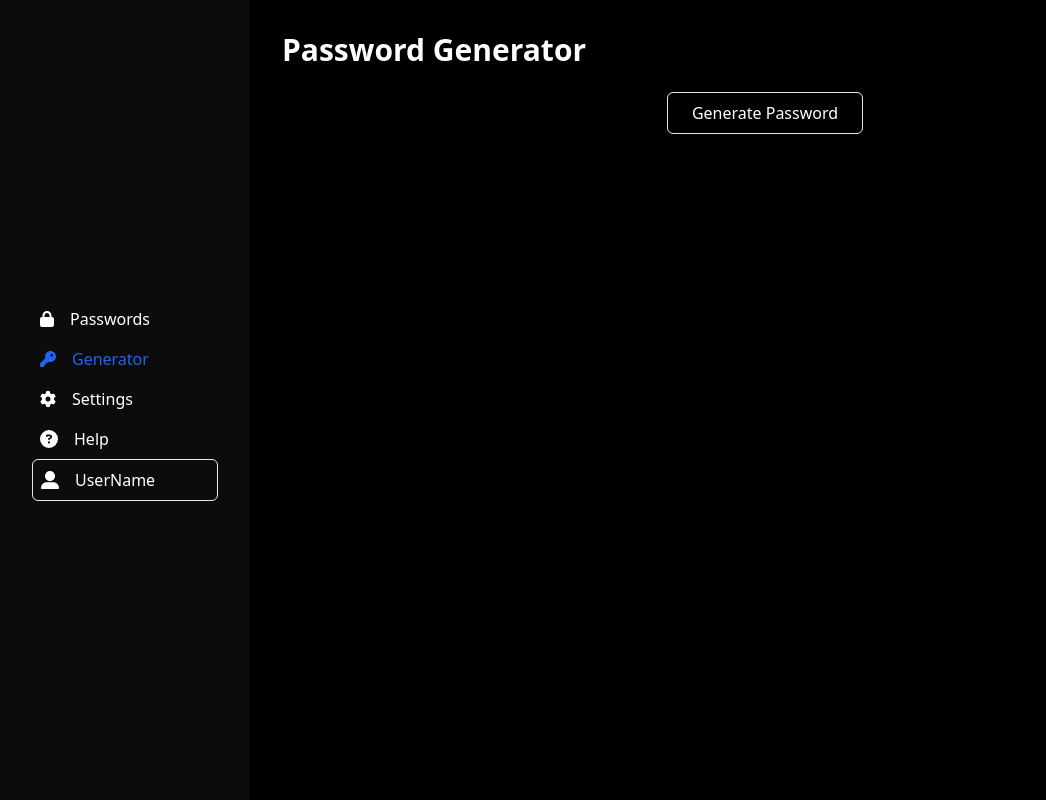
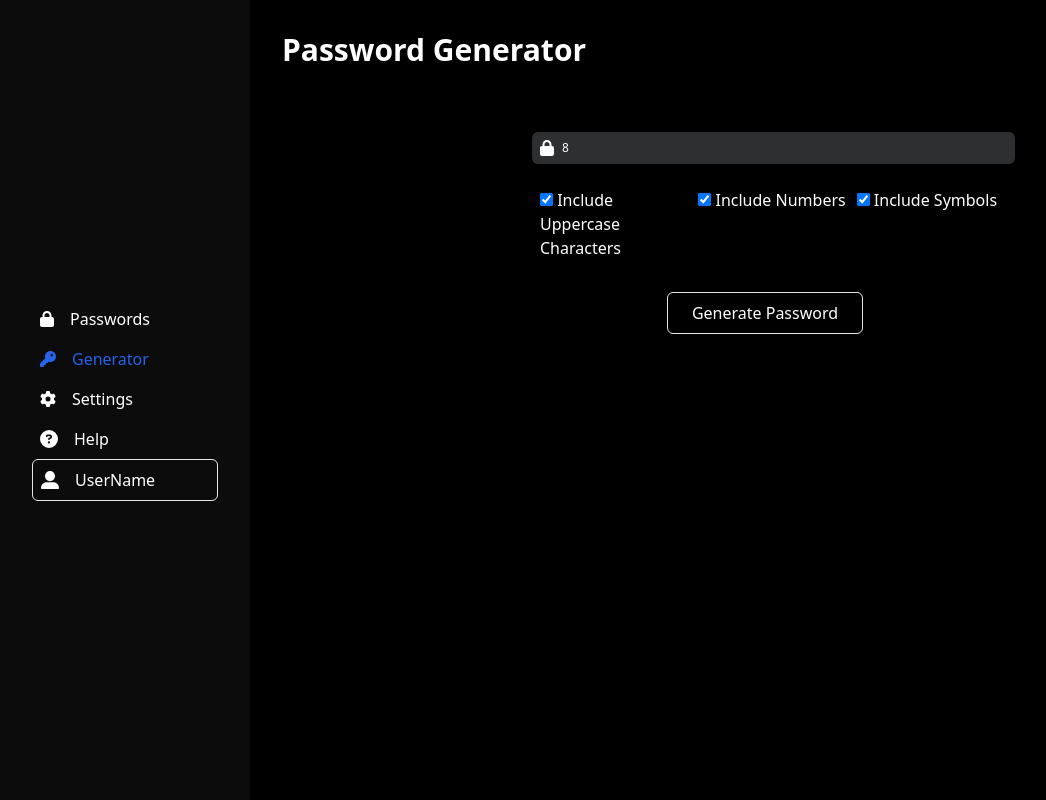
Before and after one commit to Opia12345/Verifai, a React (Vite) app in the folder Client/: page /generator in a window 1280 px wide. Shown: the whole page, without its empty margins (0-1046 px from the left). Built offline with nearby package versions, Linux system fonts and the light colour scheme.

Commit message:
checkpoint

```diff
--- a/Client/src/Pages/Dashboard.jsx
+++ b/Client/src/Pages/Dashboard.jsx
@@ -22,7 +22,7 @@ import * as Yup from "yup";
 const Dashboard = () => {
   const [search, setSearch] = useState("");
   const [popup, setPopup] = useState(false);
-  const [appPasswordStrength, setAppPasswordStrength] = useState("");
+  const [appPasswordStrength, setAppPasswordStrength] = useState(null);
   const [add, setAdd] = useState(false);
   const [password, setPassword] = useState(false);
   const [copy, setCopy] = useState(false);
@@ -374,8 +374,9 @@ const Dashboard = () => {
                   <label>Password</label>
                   <span className="flex items-center bg-slate-200/20 w-full gap-2 rounded-md p-2">
                     <Field
-                      type="password"
+                      type={password ? "text" : "password"}
                       name="appPassword"
+                      placeholder="Password"
                       className="bg-transparent text-white font-light text-xs w-full outline-none"
                       onChange={(e) => {
                         setFieldValue("appPassword", e.target.value);
@@ -383,6 +384,10 @@ const Dashboard = () => {
                           evaluatePasswordStrength(e.target.value)
                         );
                       }}
+                    />
+                    <FontAwesomeIcon
+                      icon={password ? faEye : faEyeSlash}
+                      onClick={() => setPassword(!password)}
                     />
                   </span>
                   <span
--- a/Client/src/Pages/PasswordGenerator.jsx
+++ b/Client/src/Pages/PasswordGenerator.jsx
@@ -7,34 +7,30 @@ import {
   faTimes,
 } from "@fortawesome/free-solid-svg-icons";
 import { CSSTransition } from "react-transition-group";
-import { faCopy, faCheckCircle } from "@fortawesome/free-regular-svg-icons";
+import { faCopy } from "@fortawesome/free-regular-svg-icons";
+import { faCheckCircle } from "@fortawesome/free-regular-svg-icons";
 
-const generatePassword = (length = 12) => {
+const generatePassword = (
+  length,
+  includeUppercase,
+  includeNumbers,
+  includeSymbols
+) => {
   const lowercaseChars = "abcdefghijklmnopqrstuvwxyz";
   const uppercaseChars = "ABCDEFGHIJKLMNOPQRSTUVWXYZ";
   const numberChars = "0123456789";
   const symbolChars = "!@#$%^&*()-_+=~`[]{}|;:,.<>?";
 
-  const allChars = lowercaseChars + uppercaseChars + numberChars + symbolChars;
+  let chars = lowercaseChars;
+  if (includeUppercase) chars += uppercaseChars;
+  if (includeNumbers) chars += numberChars;
+  if (includeSymbols) chars += symbolChars;
 
-  // Ensure inclusion of at least one character from each required set
   let password = "";
-  password += lowercaseChars[Math.floor(Math.random() * lowercaseChars.length)];
-  password += uppercaseChars[Math.floor(Math.random() * uppercaseChars.length)];
-  password += numberChars[Math.floor(Math.random() * numberChars.length)];
-  password += symbolChars[Math.floor(Math.random() * symbolChars.length)];
-
-  // Generate the remaining characters randomly from all character sets
-  for (let i = 4; i < length; i++) {
-    const randomIndex = Math.floor(Math.random() * allChars.length);
-    password += allChars[randomIndex];
+  for (let i = 0; i < length; i++) {
+    const randomIndex = Math.floor(Math.random() * chars.length);
+    password += chars[randomIndex];
   }
-
-  // Shuffle the password to ensure randomness
-  password = password
-    .split("")
-    .sort(() => 0.5 - Math.random())
-    .join("");
 
   return password;
 };
@@ -43,9 +39,18 @@ const PasswordGenerator = () => {
   const [password, setPassword] = useState("");
   const [copy, setCopy] = useState(false);
   const [showPassword, setShowPassword] = useState(false);
+  const [length, setLength] = useState(8);
+  const [includeUppercase, setIncludeUppercase] = useState(true);
+  const [includeNumbers, setIncludeNumbers] = useState(true);
+  const [includeSymbols, setIncludeSymbols] = useState(true);
 
   const handleGeneratePassword = () => {
-    const newPassword = generatePassword();
+    const newPassword = generatePassword(
+      length,
+      includeUppercase,
+      includeNumbers,
+      includeSymbols
+    );
     setPassword(newPassword);
     setShowPassword(true);
   };
@@ -71,6 +76,48 @@ const PasswordGenerator = () => {
       <Sidenav />
       <div className="lg:ml-[250px] lg:p-8 p-4 h-screen">
         <h1 className="font-bold text-3xl">Password Generator</h1>
+        <div className="flex flex-col gap-2 mt-12">
+          <span className="flex items-center bg-slate-200/20 md:w-1/2 w-full gap-2 g:p-8 rounded-md p-2 mt-4 lg:ml-[250px]">
+            <FontAwesomeIcon icon={faLock} />
+            <input
+              placeholder="Password Length"
+              className="bg-transparent text-white font-light text-xs w-full outline-none"
+              type="number"
+              id="length"
+              min="4"
+              max="64"
+              value={length}
+              onChange={(e) => setLength(parseInt(e.target.value))}
+            />
+          </span>
+        </div>
+
+        <div className="grid lg:grid-cols-3 md:w-1/2 w-full gap-2 g:p-8 rounded-md p-2 mt-4 lg:ml-[250px]">
+          <label>
+            <input
+              type="checkbox"
+              checked={includeUppercase}
+              onChange={(e) => setIncludeUppercase(e.target.checked)}
+            />{" "}
+            Include Uppercase Characters
+          </label>
+          <label>
+            <input
+              type="checkbox"
+              checked={includeNumbers}
+              onChange={(e) => setIncludeNumbers(e.target.checked)}
+            />{" "}
+            Include Numbers
+          </label>
+          <label>
+            <input
+              type="checkbox"
+              checked={includeSymbols}
+              onChange={(e) => setIncludeSymbols(e.target.checked)}
+            />{" "}
+            Include Symbols
+          </label>
+        </div>
         <div className="flex items-center justify-center mt-4">
           <button
             onClick={handleGeneratePassword}
@@ -109,7 +156,7 @@ const PasswordGenerator = () => {
         <div className="fixed top-10 lg:right-[40%] z-50 bg-slate-200/5 backdrop-blur-lg p-4 rounded-md flex items-center justify-center">
           <h5 className="flex items-center gap-4 text-center font-bold">
             <FontAwesomeIcon className="text-green-500" icon={faCheckCircle} />
-            <span>Copied to Clipboard</span>
+            <h5>Copied to Clipboard</h5>
           </h5>
         </div>
       </CSSTransition>
```
